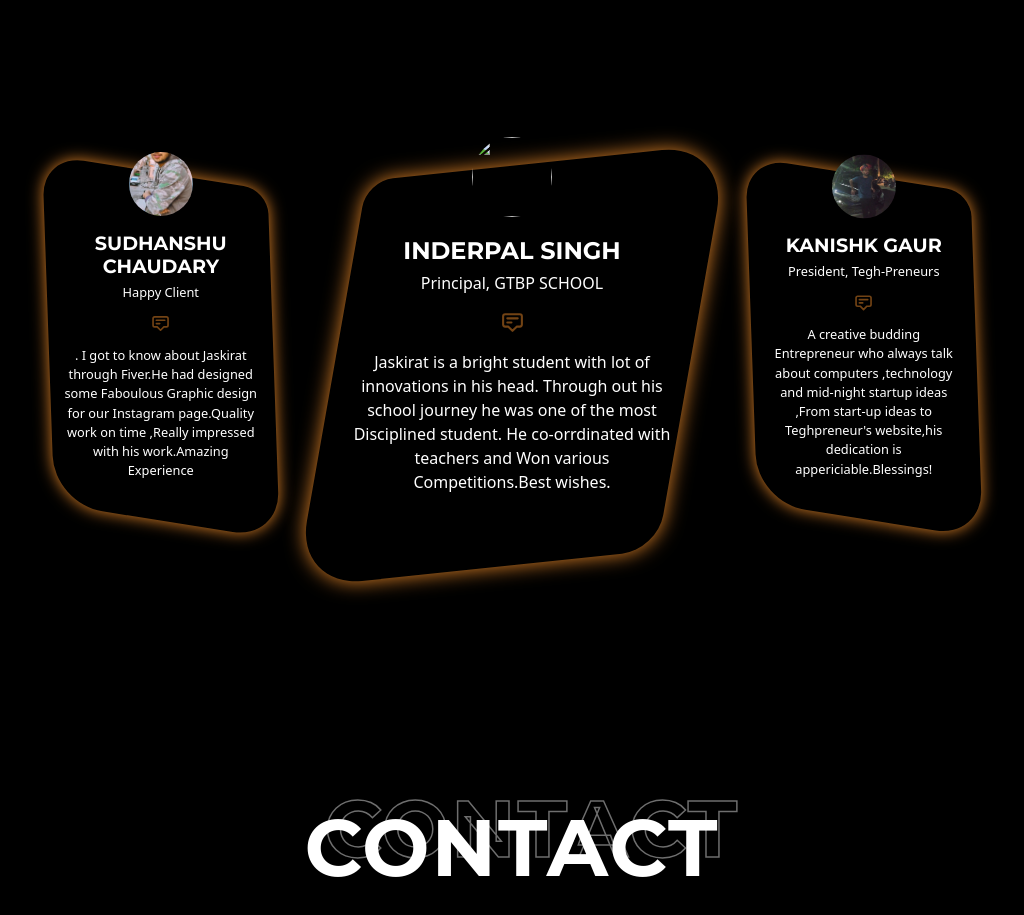
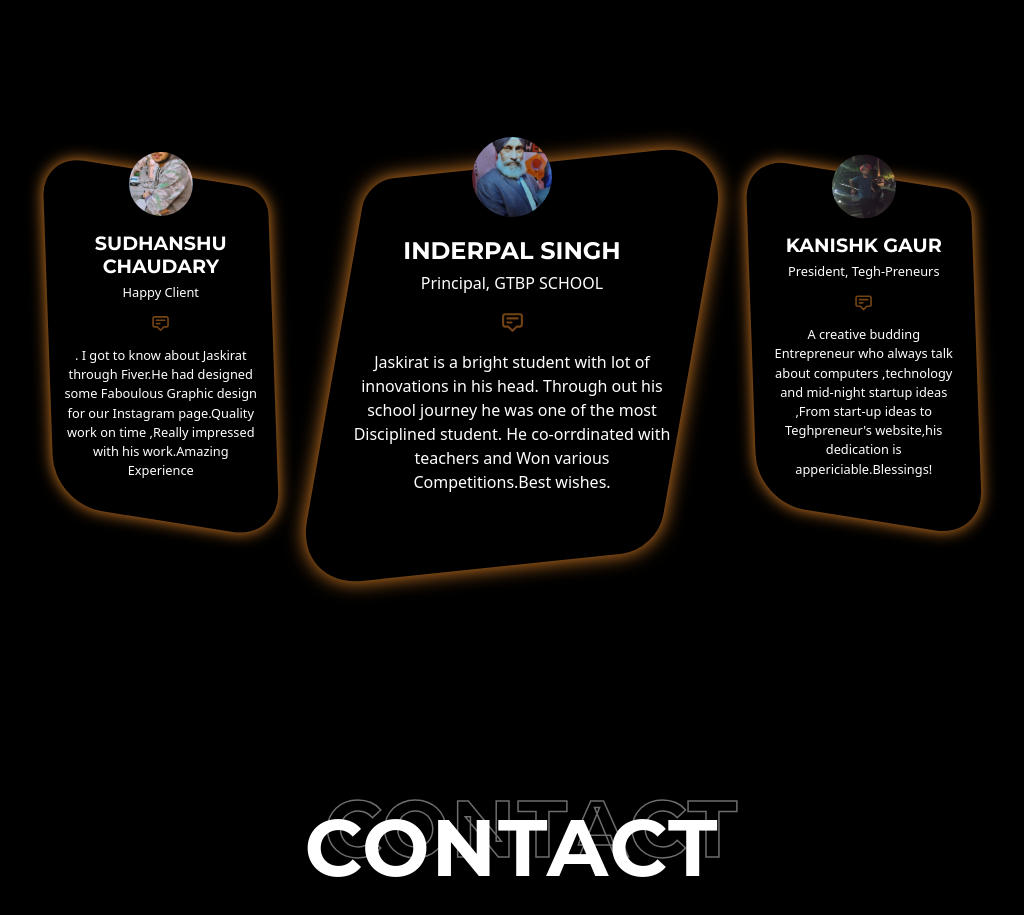
Before and after one commit to Jaskirat-singh04/jaskirat.github.io, a plain HTML site: page index.html in a window 1280 px wide. Shown: the part 6500-7415 px from the top of the page, without its empty margins (128-1152 px from the left). Drawn offline with nearby package versions, Linux system fonts and the light colour scheme.

Commit message:
Update index.html

```diff
--- a/index.html
+++ b/index.html
@@ -399,7 +399,7 @@
         </div>
         <div class="item">
           <div class="img">
-            <img src="inderpal.jpeg" alt="">
+            <img src="inderpalsir.jpeg" alt="">
           </div>
           <h3 class="testimonial-heading">Inderpal Singh</h3>
           <p class="testimonial-sub-heading">Principal, GTBP SCHOOL</p>
```
